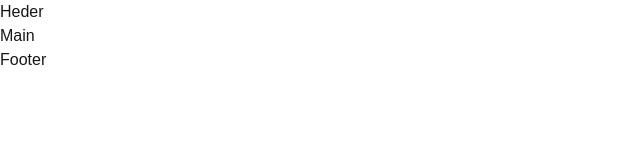
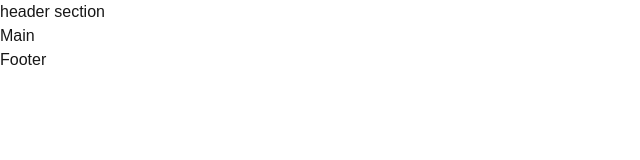
Before and after one commit to rasel9t6/sphereal-ai, a Next.js app: page / in a window 1280 px wide. Shown: the top 160 px of the page, without its empty margins (0-640 px from the left). Built offline with nearby package versions, Linux system fonts and the light colour scheme.

Commit message:
sphereal-ai-initial-setup

```diff
--- a/app/page.tsx
+++ b/app/page.tsx
@@ -1,7 +1,9 @@
+import Header from '@/components/sections/Header';
+
 export default function Home() {
   return (
     <>
-      <header>Heder</header>
+      <Header />
       <main>Main</main>
       <footer>Footer</footer>
     </>
--- a/package.json
+++ b/package.json
@@ -9,12 +9,16 @@
     "lint": "next lint"
   },
   "dependencies": {
+    "@svgr/webpack": "^8.1.0",
+    "class-variance-authority": "^0.7.1",
     "eslint-config-prettier": "^9.1.0",
     "eslint-plugin-tailwindcss": "^3.17.5",
+    "motion": "^11.15.0",
     "next": "15.1.1",
     "prettier": "^3.4.2",
     "react": "^19.0.0",
-    "react-dom": "^19.0.0"
+    "react-dom": "^19.0.0",
+    "tailwind-merge": "^2.5.5"
   },
   "devDependencies": {
     "@eslint/eslintrc": "^3",
```
Also changed, not shown: components/sections/CallToAction.tsx (renamed from app/components/sections/CallToAction.tsx), components/sections/Companies.tsx (renamed from app/components/sections/Companies.tsx), components/sections/Features.tsx (renamed from app/components/sections/Features.tsx), components/sections/Footer.tsx (renamed from app/components/sections/Footer.tsx), components/sections/Header.tsx (renamed from app/components/sections/Header.tsx), components/sections/Hero.tsx (renamed from app/components/sections/Hero.tsx), components/sections/Pricing.tsx (renamed from app/components/sections/Pricing.tsx), components/sections/Testimonials.tsx (renamed from app/components/sections/Testimonials.tsx), 1 other file (tests, documents, lock files or other folders).
